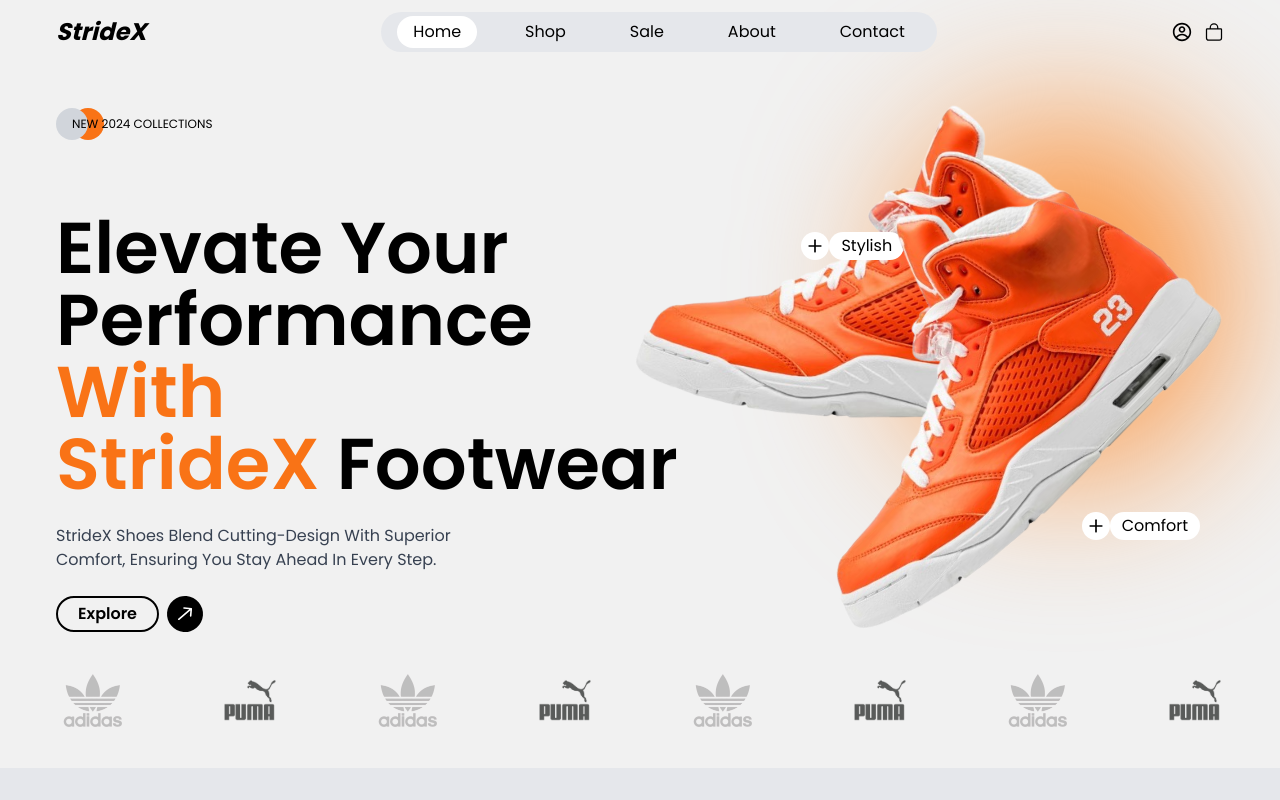
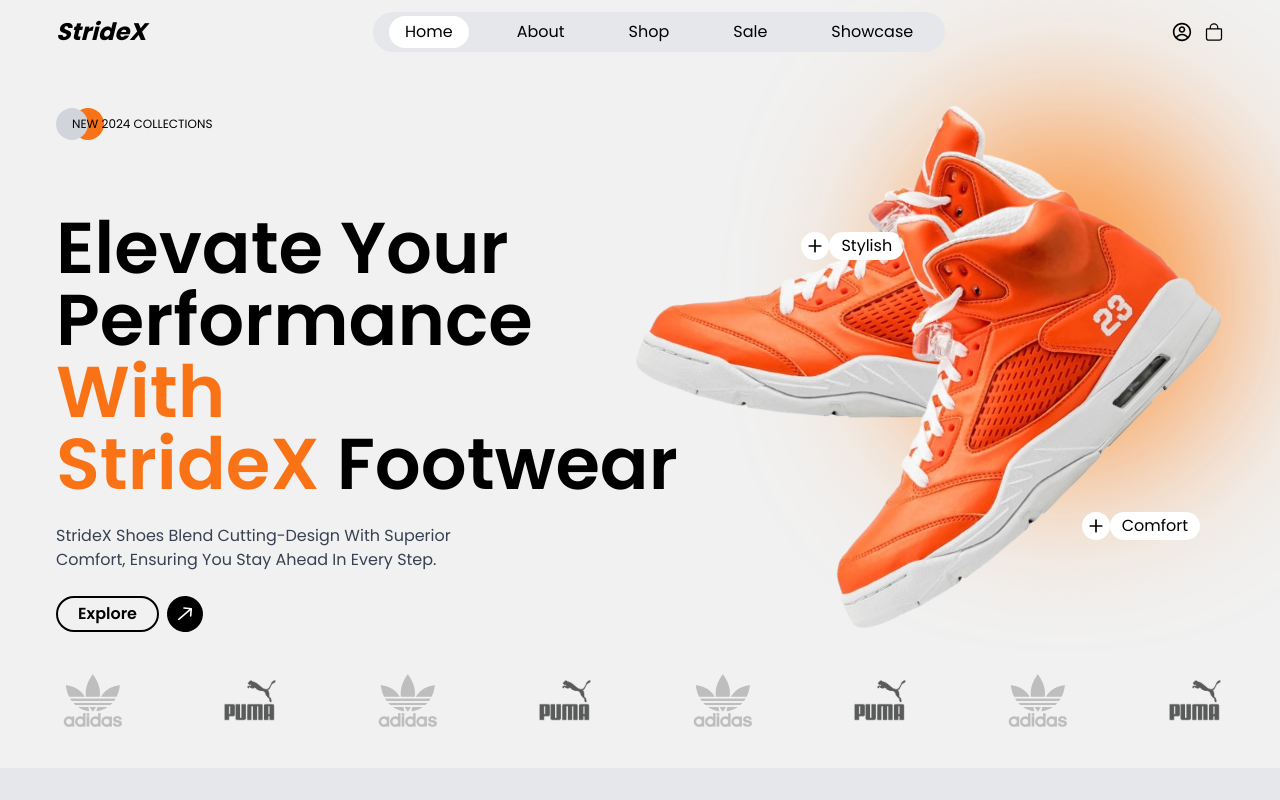
Before and after one commit to MohdFahad1/nike-animated, a Next.js app: page / in a window 1280 px wide. Shown: the top 800 px of the page. Built offline with nearby package versions, Linux system fonts and the light colour scheme.

Commit message:
feat: Added smooth scrolling for navbar links

```diff
--- a/src/app/globals.css
+++ b/src/app/globals.css
@@ -2,6 +2,10 @@
 @tailwind components;
 @tailwind utilities;
 
+html {
+  scroll-behavior: smooth;
+}
+
 body {
   background-color: #f1f1f1;
 }
--- a/src/components/About.jsx
+++ b/src/components/About.jsx
@@ -5,7 +5,10 @@ import { IoIosArrowRoundForward } from "react-icons/io";
 
 const About = () => {
   return (
-    <div className="relative flex items-start gap-32 px-24 py-20 bg-gray-200">
+    <div
+      className="relative flex items-start gap-32 px-24 py-20 bg-gray-200"
+      id="about"
+    >
       {/* Gray Box */}
       <div className="bg-gray-300 rounded-[35px] h-[420px] w-[500px] z-10 relative"></div>
 
--- a/src/components/Category.jsx
+++ b/src/components/Category.jsx
@@ -3,7 +3,7 @@ import React from "react";
 
 const Category = () => {
   return (
-    <div className="min-h-screen py-20 px-14">
+    <div className="min-h-screen py-20 px-14" id="category">
       <div className="flex items-start justify-between">
         <h1 className="text-4xl font-semibold capitalize">
           perfect fit for <br />
--- a/src/components/Hero.jsx
+++ b/src/components/Hero.jsx
@@ -60,7 +60,7 @@ const Hero = () => {
     };
   }, []);
   return (
-    <main className="pt-12 pb-10 px-14">
+    <main className="pt-12 pb-10 px-14" id="home">
       <div className="flex items-center gap-10">
         <div>
           <div className="relative h-10">
--- a/src/components/Navbar.jsx
+++ b/src/components/Navbar.jsx
@@ -1,24 +1,56 @@
 "use client";
 
-import React, { useEffect } from "react";
+import React, { useEffect, useState } from "react";
 import { IoBagOutline } from "react-icons/io5";
 import { CgProfile } from "react-icons/cg";
 import { navbarAnimation } from "@/utils/animation";
+import Link from "next/link";
+
+const links = [
+  {
+    name: "Home",
+    href: "#home",
+  },
+  {
+    name: "About",
+    href: "#about",
+  },
+  {
+    name: "Shop",
+    href: "#category",
+  },
+  {
+    name: "Sale",
+    href: "#offer",
+  },
+  {
+    name: "Showcase",
+    href: "#slider",
+  },
+];
 
 const Navbar = () => {
+  const [selected, setSelected] = useState("Home");
+
   useEffect(() => {
     navbarAnimation();
-  });
+  }, []);
   return (
     <nav className="sticky top-0 z-50 flex items-center justify-between pt-3 pb-2 opacity-0 px-14 navbar">
       <h1 className="text-2xl italic font-bold cursor-pointer">StrideX</h1>
 
       <ul className="flex items-center gap-8 px-4 py-1 bg-gray-200 rounded-full">
-        <li className="px-4 py-1 bg-white rounded-full cursor-pointer">Home</li>
-        <li className="px-4 py-1 cursor-pointer">Shop</li>
-        <li className="px-4 py-1 cursor-pointer">Sale</li>
-        <li className="px-4 py-1 cursor-pointer">About</li>
-        <li className="px-4 py-1 cursor-pointer">Contact</li>
+        {links.map((link, index) => (
+          <li
+            className={`px-4 py-1 cursor-pointer rounded-full ${
+              selected === link.name && "bg-white"
+            }`}
+            key={index}
+            onClick={() => setSelected(link.name)}
+          >
+            <Link href={link.href}>{link.name}</Link>
+          </li>
+        ))}
       </ul>
 
       <div className="flex items-center gap-3 text-xl">
--- a/src/components/Offer.jsx
+++ b/src/components/Offer.jsx
@@ -4,7 +4,10 @@ import { IoIosArrowRoundForward } from "react-icons/io";
 
 const Offer = () => {
   return (
-    <div className="flex items-start justify-between min-h-screen px-24 py-10">
+    <div
+      className="flex items-start justify-between min-h-screen px-24 pt-20 pb-10"
+      id="offer"
+    >
       <div>
         <h1 className="text-5xl leading-[55px] capitalize">
           limited edition <br />
--- a/src/components/Slider.jsx
+++ b/src/components/Slider.jsx
@@ -17,7 +17,7 @@ const images = [
 
 const Slider = () => {
   return (
-    <div className="py-10 px-14">
+    <div className="pt-20 pb-10 px-14" id="slider">
       <div className="flex flex-col items-center justify-center text-center capitalize">
         <h1 className="w-1/2 text-5xl font-semibold leading-[52px]">
           Setup up your game with strideX performance shoes
```
